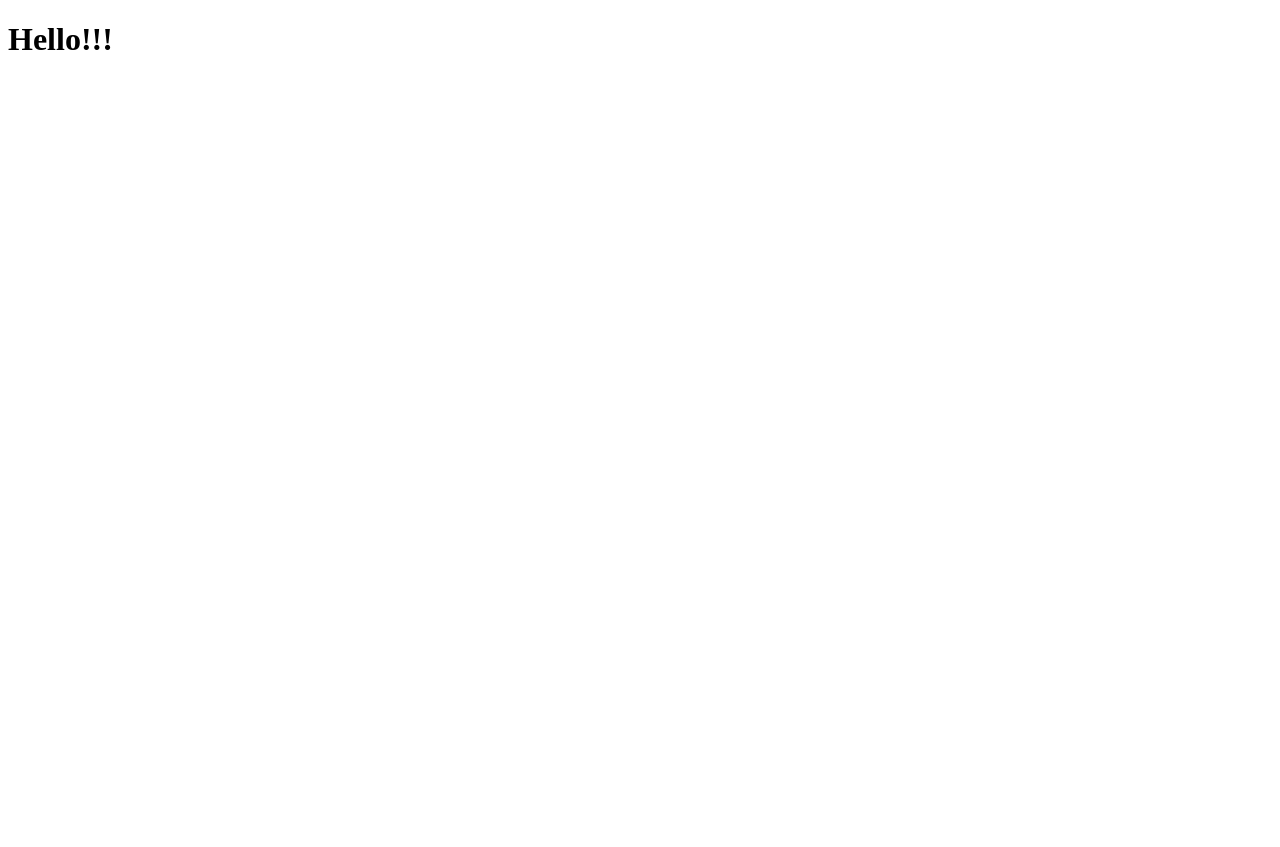
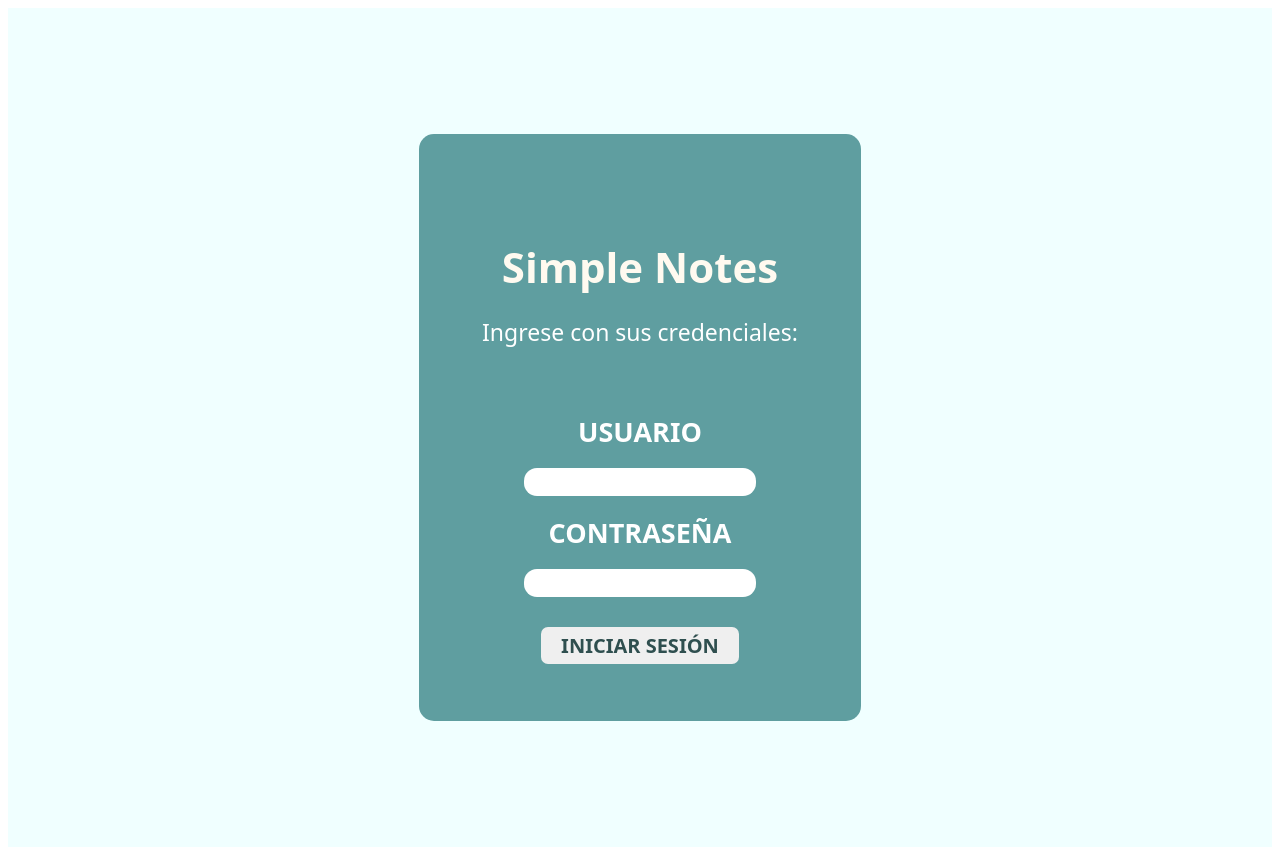
Before and after one commit to SolisLeandro/Proyecto-corto-Calidad-del-software, a React app: page /login in a window 1280 px wide. Before the commit the page ends 800 px from the top, so only its background shows below. Built offline with nearby package versions, Linux system fonts and the light colour scheme.

Commit message:
[new] login fe

```diff
--- a/package.json
+++ b/package.json
@@ -21,15 +21,18 @@
   "homepage": "https://github.com/SolisLeandro/Proyecto-corto-Calidad-del-software#readme",
   "dependencies": {
     "react": "^17.0.2",
-    "react-dom": "^17.0.2"
+    "react-dom": "^17.0.2",
+    "react-router-dom": "^5.3.0"
   },
   "devDependencies": {
     "@babel/core": "^7.15.5",
     "@babel/preset-env": "^7.15.6",
     "@babel/preset-react": "^7.14.5",
     "babel-loader": "^8.2.2",
+    "css-loader": "^6.4.0",
     "html-loader": "^2.1.2",
     "html-webpack-plugin": "^5.3.2",
+    "style-loader": "^3.3.1",
     "webpack": "^5.57.1",
     "webpack-cli": "^4.8.0",
     "webpack-dev-server": "^4.3.1"
--- a/src/components/App.jsx
+++ b/src/components/App.jsx
@@ -1,7 +1,15 @@
 import React from "react"
-const App = () =>{
+import { BrowserRouter, Switch, Route, Link, HashRouter, Redirect } from "react-router-dom"
+import Login from "../pages/login/login.jsx"
+
+const App = () => {
     return (
-        <h1>Hello!!!</h1>
+        <BrowserRouter>
+            <Switch>
+                <Redirect exact from="/" to="/login" />
+                <Route path="/login"> <Login></Login></Route>
+            </Switch>
+        </BrowserRouter>
     )
 }
 
--- /dev/null
+++ b/src/pages/login/login.css
@@ -0,0 +1,90 @@
+#root {
+    height: 100%;
+}
+
+html, body{
+    height: 100%;
+}
+
+.login-general-div {
+    background-color: azure;
+    min-height: 100vh;
+    display: flex;
+    flex-direction: row;
+    align-content: center;
+    justify-content: center;
+    align-items: center;
+}
+
+.login-form-topDiv {
+    display: flex;
+    flex-direction: column;
+    align-items: center;
+    margin-bottom: 10%;
+}
+
+.login-form-div {
+    border-radius: 15px;
+    background-color: cadetblue;
+    display: flex;
+    flex-direction: column;
+    align-content: center;
+    margin: 10%;
+    padding: 6% 5% 6% 5%;
+    max-height: 435px;
+    justify-content: space-around;
+    align-items: center;
+}
+
+.login-form-title {
+    color: floralwhite;
+    font-family: system-ui;
+    font-weight: 900;
+    font-size: 42px;
+    margin-bottom: 5px;
+}
+
+.login-form-text {
+    color: white;
+    font-family: system-ui;
+    font-weight: 500;
+    font-size: 23px;
+}
+
+.login-form-h1 {
+    color: white;
+    font-family: system-ui;
+    font-weight: 800;
+    text-transform: uppercase;
+    font-size: 27px;
+}
+
+.login-form-input {
+    padding: 3px 15px 3px 15px;
+    border-color: transparent;
+    border-radius: 13px;
+    color: rgb(24, 24, 24);
+    font-family: system-ui;
+}
+
+.login-form-input:focus{
+    padding: 3px 15px 3px 15px;
+    border-color: transparent;
+    border-radius: 13px;
+    color: rgb(24, 24, 24);
+    font-family: system-ui;
+    background-color: rgb(233, 249, 255);
+    outline: unset;
+}
+
+.login-form-button{
+    border: none;
+    border-radius: 7px;
+    font-size: 20px;
+    padding: 5px 20px;
+    margin: 30px 5px;
+    color: darkslategrey;
+    font-family: system-ui;
+    font-weight: 700;
+    text-transform: uppercase;
+}
--- /dev/null
+++ b/src/pages/login/login.jsx
@@ -0,0 +1,22 @@
+import React from "react";
+import "./login.css"
+
+const Login = () => {
+    return (
+        <div className="login-general-div">
+            <div className="login-form-div">
+                <div className="login-form-topDiv">
+                    <h1 className="login-form-title">Simple Notes</h1>
+                    <h1 className="login-form-text">Ingrese con sus credenciales:</h1>
+                </div>
+                <h1 className="login-form-h1">Usuario</h1>
+                <input type="text" className="login-form-input"></input>
+                <h1 className="login-form-h1">Contraseña</h1>
+                <input type="password" className="login-form-input"></input>
+                <button className="login-form-button">Iniciar sesión</button>
+            </div>
+        </div>
+    )
+}
+
+export default Login
--- a/webpack.config.js
+++ b/webpack.config.js
@@ -6,9 +6,13 @@ module.exports = {
     output: {
         path: path.resolve(__dirname,'dist'),
         filename: 'build.js',
+        publicPath: '/',
     },
     resolve: {
         extensions: ['.js','.jsx']
+    },
+    devServer: {
+        historyApiFallback: true
     },
     module: {
         rules: [
@@ -26,6 +30,10 @@ module.exports = {
                         loader: 'html-loader'
                     }
                 ]
+            },
+            {
+                test: /\.css?$/,
+                use: ['style-loader', 'css-loader']
             }
         ]
     },
```
Also changed, not shown: 1 other file (tests, documents, lock files or other folders).
